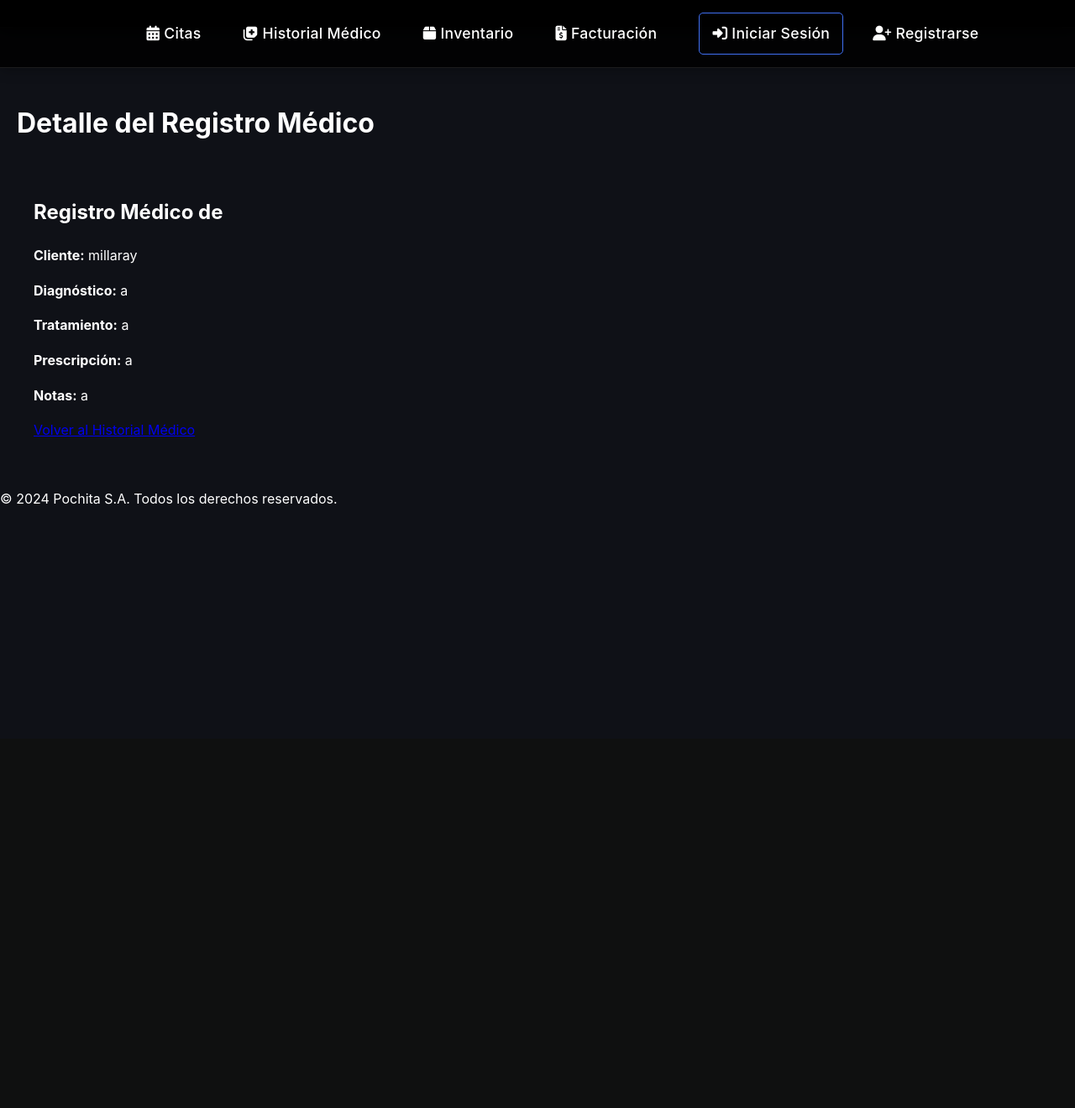
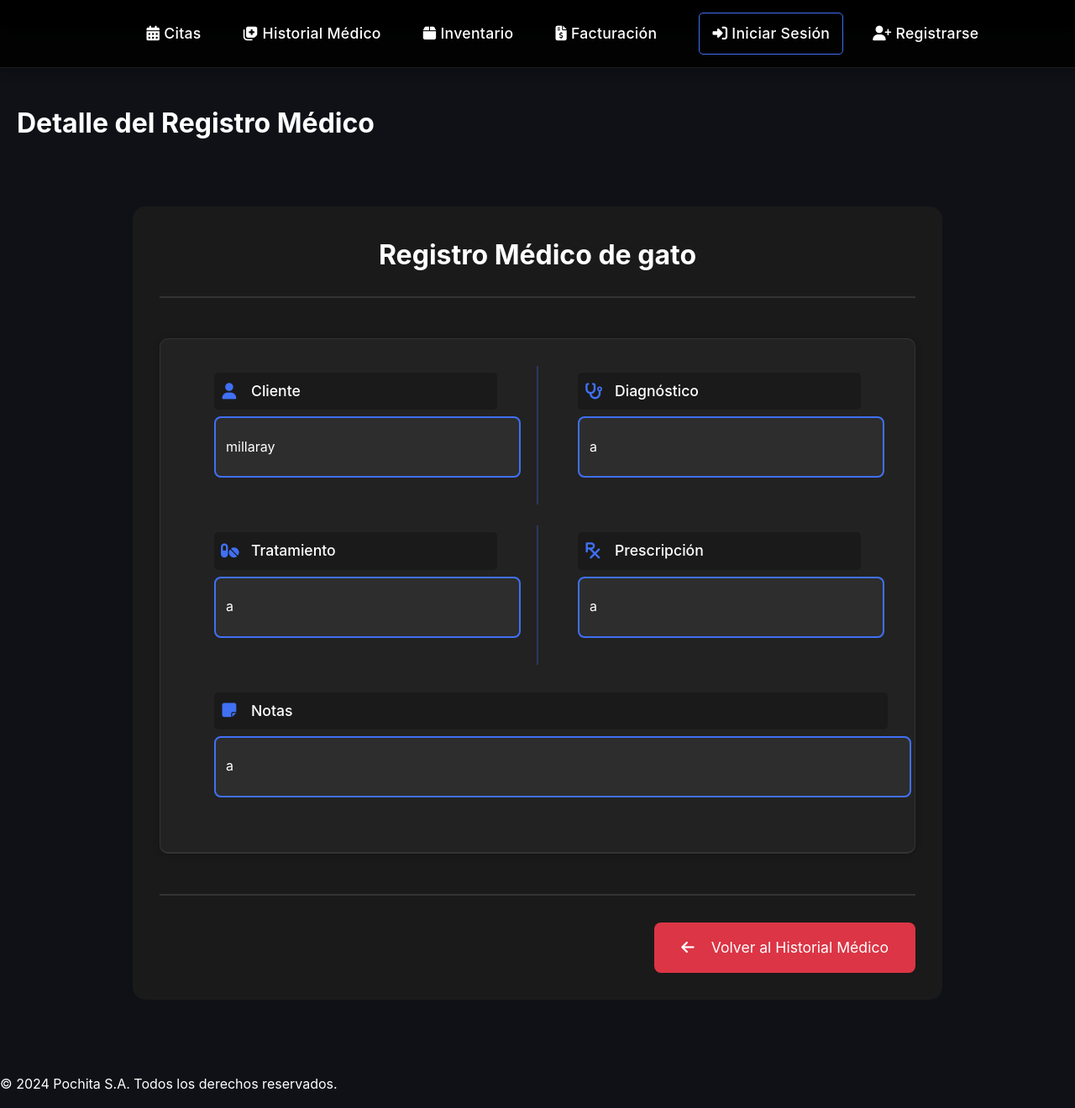
Before and after one commit to Yeyobitz/Pochita, a Django app: page /medical_records/2/ in a window 1280 px wide. Shown: the whole page at 84% size. Before the commit the page ends 601 px from the top, so only its background shows below. Run offline with Django 5.2, Linux system fonts and the light colour scheme; data comes from the database, SQL or seed files in the repository; both versions use the stored data as it was after the commit.

Commit message:
Medical records css + fix

```diff
--- a/appointments/templates/appointments/list_appointments.html
+++ b/appointments/templates/appointments/list_appointments.html
@@ -3,7 +3,7 @@
 
 {% block title %}Mis Citas{% endblock title %}
 {% block extra_head %}
-<link rel="stylesheet" href="{% static 'styles/components.css' %}">
+<link rel="stylesheet" href="{% static 'styles/tablas.css' %}">
 {% endblock extra_head %}
 {% block heading %}{% endblock heading %}
 {% block content %}
--- a/medical_records/templates/medical_records/view_record.html
+++ b/medical_records/templates/medical_records/view_record.html
@@ -3,18 +3,57 @@
 
 {% block title %}Detalle del Registro Médico{% endblock title %}
 
+{% block extra_css %}
+<link rel="stylesheet" href="{% static 'styles/record_details.css' %}">
+{% endblock extra_css %}
+
 {% block heading %}Detalle del Registro Médico{% endblock heading %}
 
 {% block content %}
-<h2>Registro Médico de {{ record.pet_name }}</h2>
-<p><strong>Cliente:</strong> {{ record.client.name }}</p>
-<p><strong>Diagnóstico:</strong> {{ record.diagnosis }}</p>
-<p><strong>Tratamiento:</strong> {{ record.treatment }}</p>
-{% if record.prescription %}
-<p><strong>Prescripción:</strong> {{ record.prescription }}</p>
-{% endif %}
-{% if record.notes %}
-<p><strong>Notas:</strong> {{ record.notes }}</p>
-{% endif %}
-<a href="{% url 'list_medical_records' %}">Volver al Historial Médico</a>
+<div class="dark-container">
+    <div class="form-header">
+        <h2>Registro Médico de {{ record.pet.name }}</h2>
+    </div>
+
+    <div class="form-section">
+        <div class="form-row">
+            <div class="form-group">
+                <label><i class="fas fa-user"></i>Cliente</label>
+                <div class="info-text">{{ record.client.name }}</div>
+            </div>
+            <div class="form-group">
+                <label><i class="fas fa-stethoscope"></i>Diagnóstico</label>
+                <div class="info-text">{{ record.diagnosis }}</div>
+            </div>
+        </div>
+
+        <div class="form-row">
+            <div class="form-group">
+                <label><i class="fas fa-pills"></i>Tratamiento</label>
+                <div class="info-text">{{ record.treatment }}</div>
+            </div>
+            {% if record.prescription %}
+            <div class="form-group">
+                <label><i class="fas fa-prescription"></i>Prescripción</label>
+                <div class="info-text">{{ record.prescription }}</div>
+            </div>
+            {% endif %}
+        </div>
+
+        {% if record.notes %}
+        <div class="form-row full-width">
+            <div class="form-group">
+                <label><i class="fas fa-sticky-note"></i>Notas</label>
+                <div class="info-text">{{ record.notes }}</div>
+            </div>
+        </div>
+        {% endif %}
+    </div>
+
+    <div class="form-buttons">
+        <a href="{% url 'list_medical_records' %}" class="btn-secondary">
+            <i class="fas fa-arrow-left"></i> Volver al Historial Médico
+        </a>
+    </div>
+</div>
 {% endblock content %}
--- /dev/null
+++ b/static/styles/record_details.css
@@ -0,0 +1,23 @@
+/* Estilos específicos para la vista de detalles */
+.info-text {
+    width: 100%;
+    padding: 0.75rem;
+    background: #2d2d2d;
+    border: 2px solid #4070f4;
+    border-radius: 8px;
+    color: #fff;
+    font-size: 1rem;
+    min-height: 45px;
+    display: flex;
+    align-items: center;
+}
+
+.form-group label i {
+    width: 20px;
+    text-align: center;
+    margin-right: 8px;
+}
+
+.btn-secondary i {
+    margin-right: 8px;
+}
--- a/templates/base.html
+++ b/templates/base.html
@@ -14,6 +14,7 @@
         <link rel="stylesheet" href="{% static 'styles/main.css' %}">
         <link rel="stylesheet" href="{% static 'styles/tablas.css' %}">
         <link rel="stylesheet" href="{% static 'styles/nav_bar.css' %}">
+        {% block extra_css %}{% endblock extra_css %}
         {% block extra_head %}{% endblock extra_head %}
     </head>
 <body>
```
Also changed, not shown: db.sqlite3.
